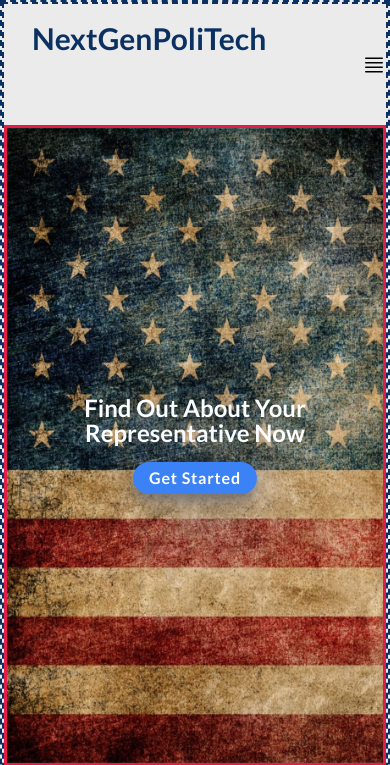
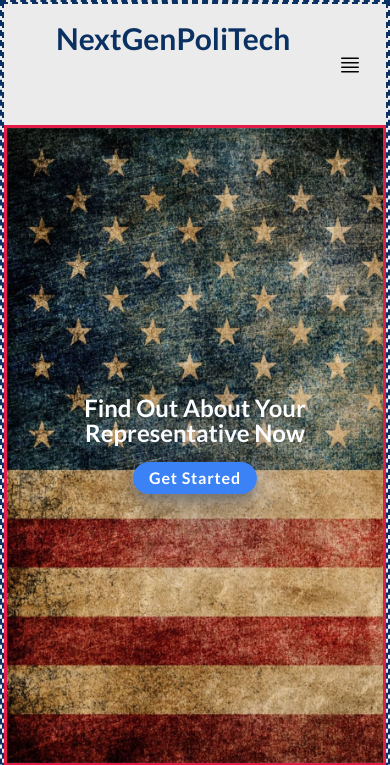
Before and after one commit to NextGenPolicTech/PoliAware, a Flask app: page / in a window 390 px wide. Shown: the top 765 px of the page. Run offline with Flask 2, Linux system fonts and the light colour scheme.

Commit message:
moved mobile navigation to the left

```diff
--- a/static/css/components/header.css
+++ b/static/css/components/header.css
@@ -31,6 +31,7 @@
   width: var(--size-2xl);
   height: var(--size-2xl);
   display: flex;
+  margin-left: -3rem;
 }
 
 /* x- small */
```
